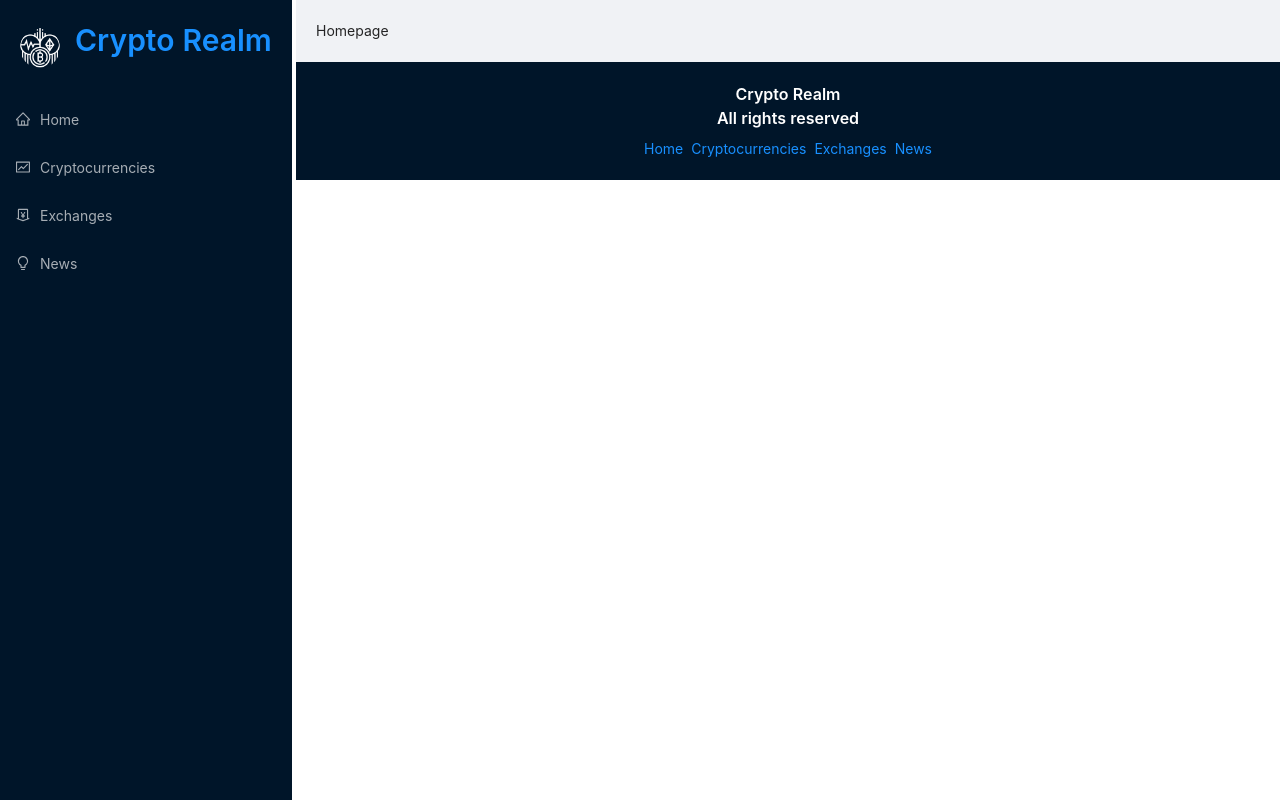
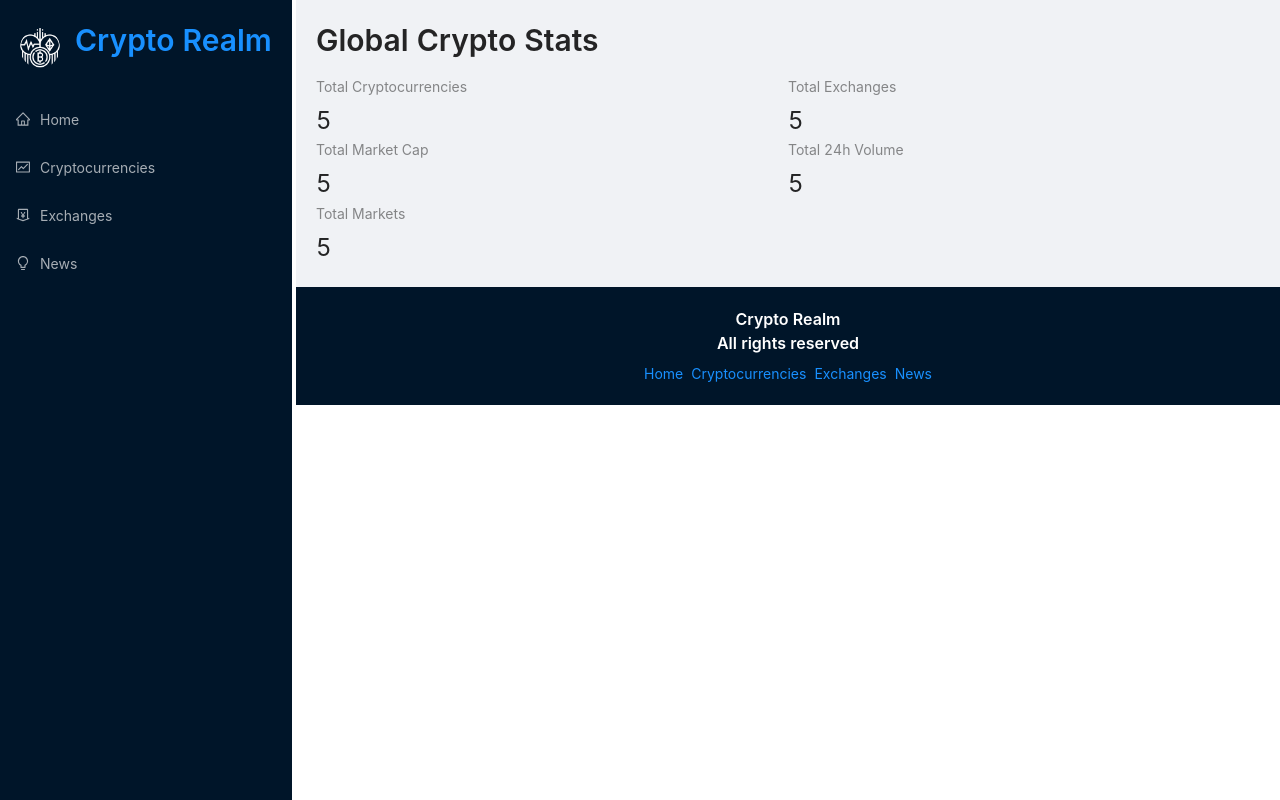
Before and after one commit to Samrath49/Crypto_Realm, a React (Create React App) app: page / in a window 1280 px wide. Built offline with nearby package versions, Linux system fonts and the light colour scheme.

Commit message:
Implementing homepage

```diff
--- a/src/components/Homepage.jsx
+++ b/src/components/Homepage.jsx
@@ -1,10 +1,21 @@
 import React from 'react'
+import millify from 'millify';
+import { Typography, Row, Col, Statistic } from 'antd';
+import { Link } from 'react-router-dom';
 
+const { Title } = Typography; // to use title as an abbreviation for typography
 const Homepage = () => {
     return (
-        <div>
-            Homepage
-        </div>
+        <>
+        <Title level={2} className="heading">Global Crypto Stats</Title>
+            <Row>
+                <Col span={12}><Statistic title="Total Cryptocurrencies" value="5"/></Col>
+                <Col span={12}><Statistic title="Total Exchanges" value="5"/></Col>
+                <Col span={12}><Statistic title="Total Market Cap" value="5"/></Col>
+                <Col span={12}><Statistic title="Total 24h Volume" value="5"/></Col>
+                <Col span={12}><Statistic title="Total Markets" value="5"/></Col>
+        </Row>
+        </>
     )
 }
 
```
